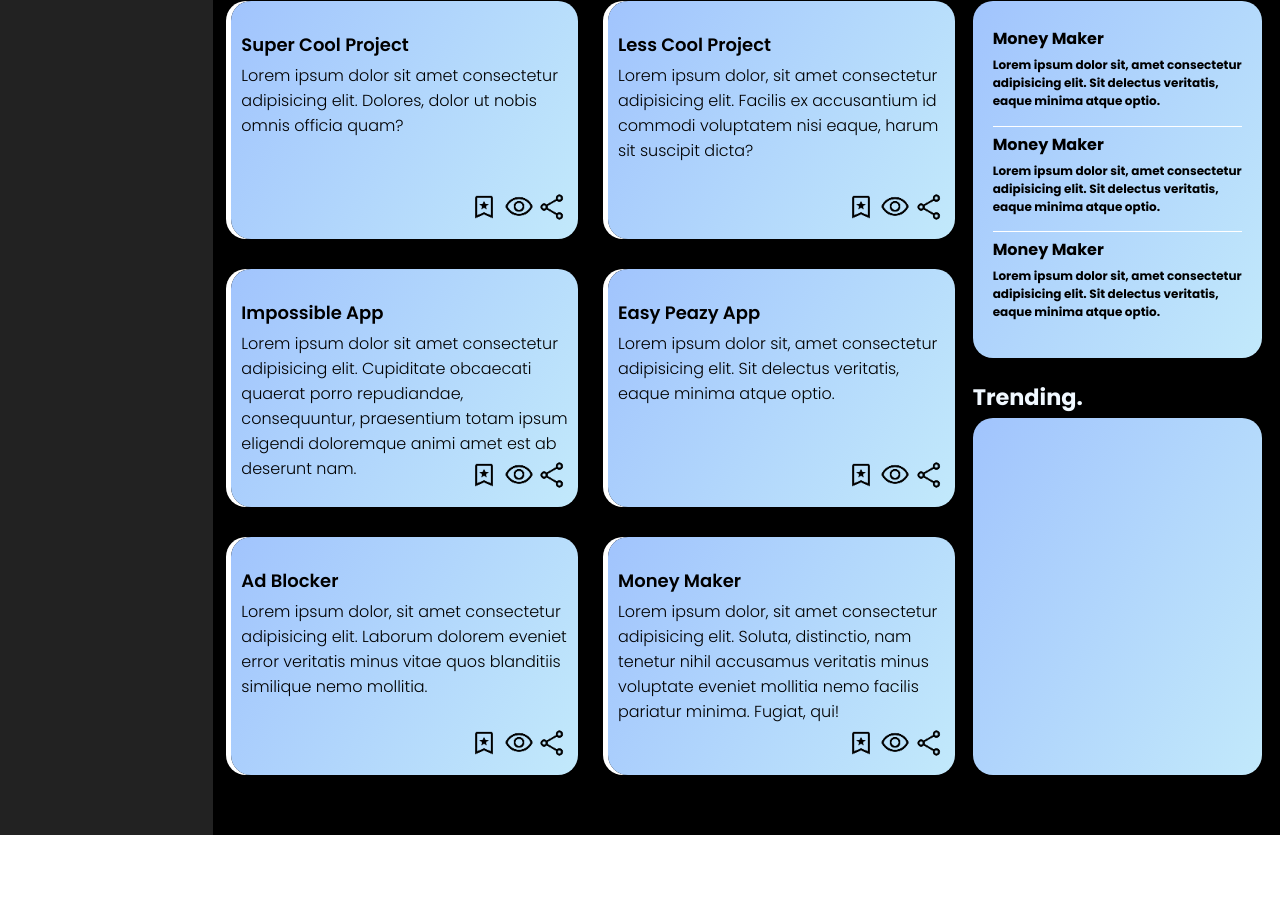
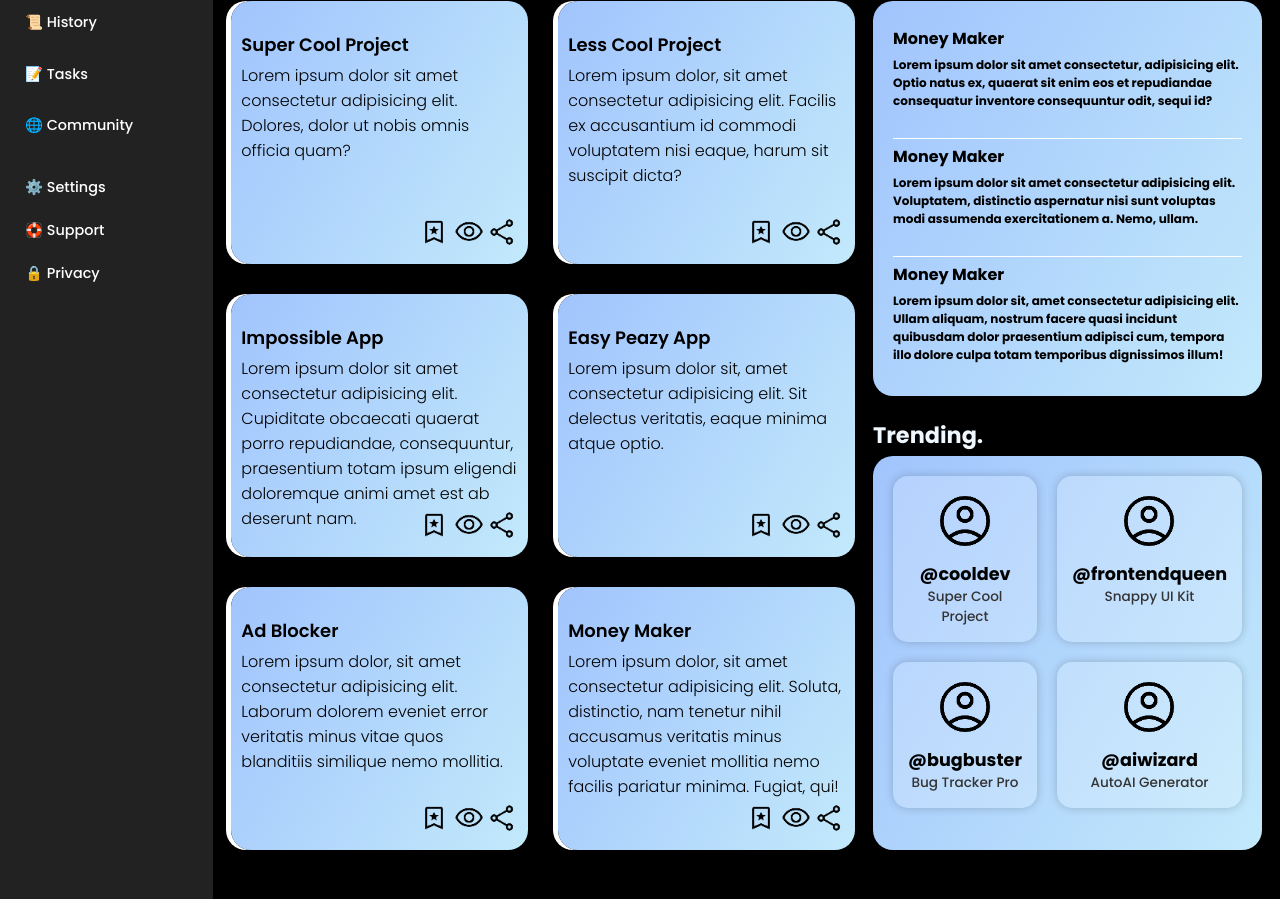
Before and after one commit to cap-tion/admin-dashboard, a plain HTML site: page index.html in a window 1280 px wide. Shown: the part 229-1128 px from the top of the page. Before the commit the page ends 1064 px from the top, so only its background shows below. Drawn offline with Linux system fonts and the light colour scheme; a web font is replaced by a local one.

Commit message:
-added animations

```diff
--- a/index.html
+++ b/index.html
@@ -39,7 +39,22 @@
             </div>
         </div>
         <div class="sidebar">
+            <div class="sidebar-title">Dashboard.</div>
 
+            <div class="sidebar-top">
+                <a href="#">🏠 Home</a>
+                <a href="#">👤 Profile</a>
+                <a href="#">💬 Messages</a>
+                <a href="#">📜 History</a>
+                <a href="#">📝 Tasks</a>
+                <a href="#">🌐 Community</a>
+            </div>
+
+            <div class="sidebar-bottom">
+                <a href="#">⚙️ Settings</a>
+                <a href="#">🛟 Support</a>
+                <a href="#">🔒 Privacy</a>
+            </div>
         </div>
         <div class="content">
             <div id="project">
@@ -108,23 +123,45 @@
                         Announcements.
                     </h3>
                     <div class="m">Money Maker</div>
-                    <p class="n">Lorem ipsum dolor sit, amet consectetur adipisicing elit. Sit delectus veritatis, eaque minima atque optio.</p>
+                    <p class="n">Lorem ipsum dolor sit amet consectetur, adipisicing elit. Optio natus ex, quaerat sit enim eos et repudiandae consequatur inventore consequuntur odit, sequi id?</p>
                 </div>
                 <div class="accouncement">
 
                     <div class="m">Money Maker</div>
-                    <p class="n">Lorem ipsum dolor sit, amet consectetur adipisicing elit. Sit delectus veritatis, eaque minima atque optio.</p>
+                    <p class="n">Lorem ipsum dolor sit amet consectetur adipisicing elit. Voluptatem, distinctio aspernatur nisi sunt voluptas modi assumenda exercitationem a. Nemo, ullam.</p>
                 </div>
                 <div class="accouncement">
 
                     <div class="m">Money Maker</div>
-                    <p class="n">Lorem ipsum dolor sit, amet consectetur adipisicing elit. Sit delectus veritatis, eaque minima atque optio.</p>
+                    <p class="n">Lorem ipsum dolor sit, amet consectetur adipisicing elit. Ullam aliquam, nostrum facere quasi incidunt quibusdam dolor praesentium adipisci cum, tempora illo dolore culpa totam temporibus dignissimos illum!</p>
                 </div>
             </div>
             <div id="trend">
                 <h3 class="l">
                     Trending.
                 </h3>
+                <div class="trend-grid">
+                    <div class="trend-card">
+                        <img src="pic/account_circle_100dp_000000_FILL0_wght400_GRAD0_opsz48.png" alt="user" class="trend-img">
+                        <div class="trend-user">@cooldev</div>
+                        <div class="trend-project">Super Cool Project</div>
+                    </div>
+                    <div class="trend-card">
+                        <img src="pic/account_circle_100dp_000000_FILL0_wght400_GRAD0_opsz48.png" alt="user" class="trend-img">
+                        <div class="trend-user">@frontendqueen</div>
+                        <div class="trend-project">Snappy UI Kit</div>
+                    </div>
+                    <div class="trend-card">
+                        <img src="pic/account_circle_100dp_000000_FILL0_wght400_GRAD0_opsz48.png" alt="user" class="trend-img">
+                        <div class="trend-user">@bugbuster</div>
+                        <div class="trend-project">Bug Tracker Pro</div>
+                    </div>
+                    <div class="trend-card">
+                        <img src="pic/account_circle_100dp_000000_FILL0_wght400_GRAD0_opsz48.png" alt="user" class="trend-img">
+                        <div class="trend-user">@aiwizard</div>
+                        <div class="trend-project">AutoAI Generator</div>
+                    </div>
+                </div>
             </div>
         </div>
     </div>
--- a/style.css
+++ b/style.css
@@ -32,6 +32,7 @@ body{
     flex: 0 0 30px;
     height: 30px;
     width: 30px;
+    color: white;
 }
 .c{
     flex: 1;
@@ -41,6 +42,7 @@ body{
     border: 2px rgb(64, 65, 64) solid;
     border-radius: 20px;
     box-shadow: 0 0 10px rgba(0, 0, 0, 0.5);
+    color: white
 }
 .a{
 
@@ -104,7 +106,7 @@ body{
 .sidebar{
     grid-column: 1/2;
     grid-row: 1/3;
-    background-color:#222222
+    background-color:#222222;
 }
 .content{
     grid-column: 2/3;
@@ -204,3 +206,101 @@ h3 {
     font-size: 0.75rem;
     font-weight: bold;
 }
+.projects:hover {
+    transform: translateY(-4px);
+    transition: 0.3s ease-in-out;
+    box-shadow: 0 4px 20px rgba(0, 0, 0, 0.3);
+  }
+  .icons img:hover {
+    transform: scale(1.1);
+    cursor: pointer;
+    transition: 0.2s;
+  }
+  .trend-grid {
+    display: grid;
+    grid-template-columns: repeat(2, 1fr);
+    gap: 20px;
+    padding: 20px;
+}
+
+.trend-card {
+    background-color: rgba(255, 255, 255, 0.2);
+    border-radius: 15px;
+    padding: 15px;
+    display: flex;
+    flex-direction: column;
+    align-items: center;
+    text-align: center;
+    box-shadow: 0 0 10px rgba(0,0,0,0.2);
+    transition: transform 0.3s ease;
+}
+
+.trend-card:hover {
+    transform: translateY(-5px);
+    box-shadow: 0 8px 20px rgba(0,0,0,0.3);
+}
+
+.trend-img {
+    width: 60px;
+    height: 60px;
+    border-radius: 50%;
+    margin-bottom: 10px;
+}
+
+.trend-user {
+    font-weight: 700;
+    font-size: 1.1rem;
+    color: #000;
+}
+
+.trend-project {
+    font-weight: 500;
+    font-size: 0.85rem;
+    color: #333;
+}
+.sidebar {
+    grid-column: 1 / 2;
+    grid-row: 1 / 3;
+    background-color: #222222;
+    color: white;
+    display: grid;
+    grid-template-rows: 40px 300px 60px;
+    padding: 20px 15px;
+    font-family: 'Poppins', sans-serif;
+    row-gap: 20px;
+    box-shadow: 0 0 10px rgba(0, 0, 0, 0.5);
+}
+
+.sidebar-title {
+    font-size: 1.3rem;
+    font-weight: 700;
+    margin-bottom: 0px;
+    grid-row: 1/2;
+}
+
+.sidebar-top,
+.sidebar-bottom {
+    display: grid;
+    gap: 10px;
+}
+
+.sidebar a {
+    color: white;
+    text-decoration: none;
+    font-weight: 500;
+    font-size: 0.9rem;
+    padding: 6px 10px;
+    border-radius: 8px;
+    transition: background-color 0.2s ease, transform 0.2s ease;
+}
+
+.sidebar a:hover {
+    background-color: #444;
+    transform: translateX(5px);
+}
+.sidebar-top{
+    grid-row: 2/3;
+}
+.sidebar-bottom{
+    grid-row: 3/4;
+}
```
